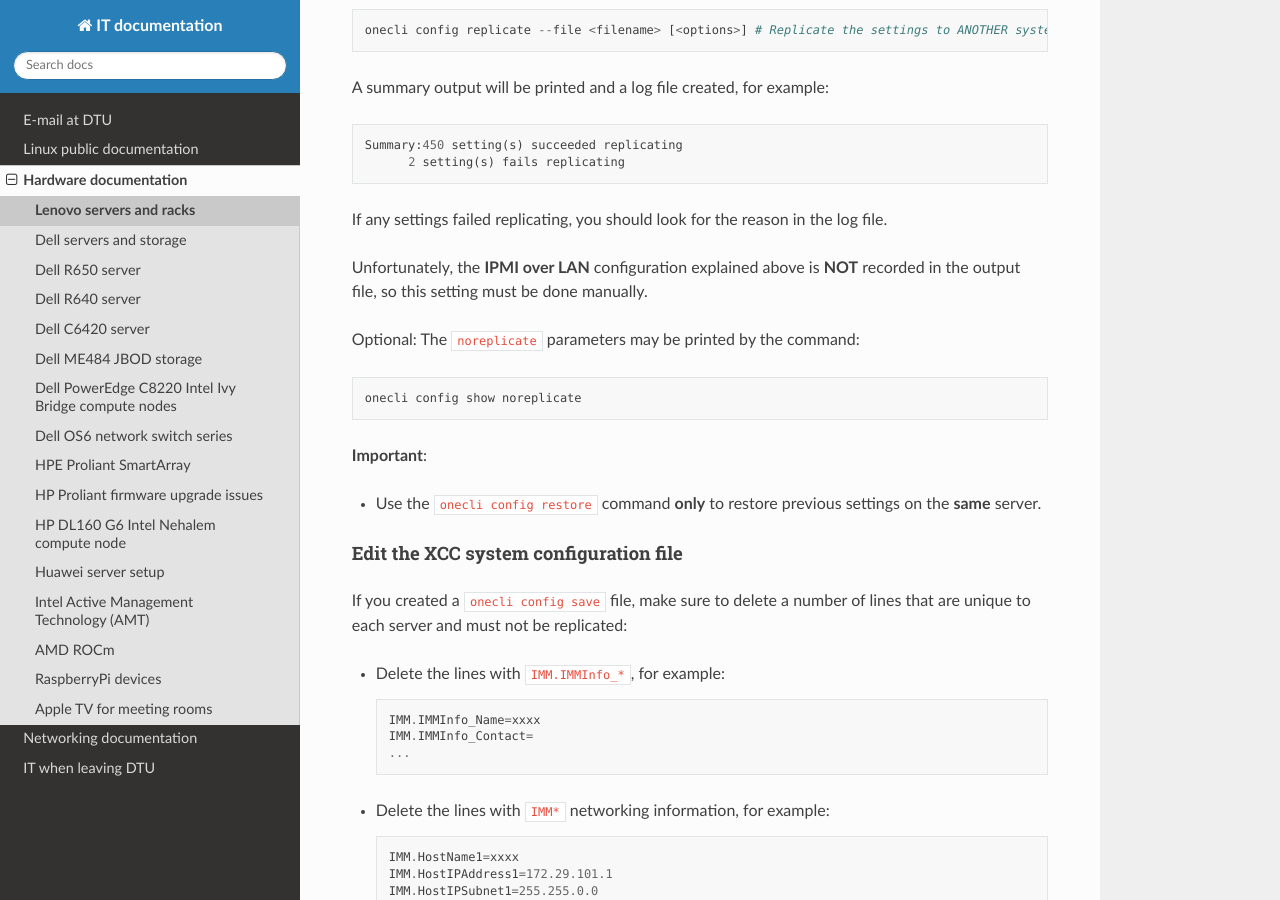
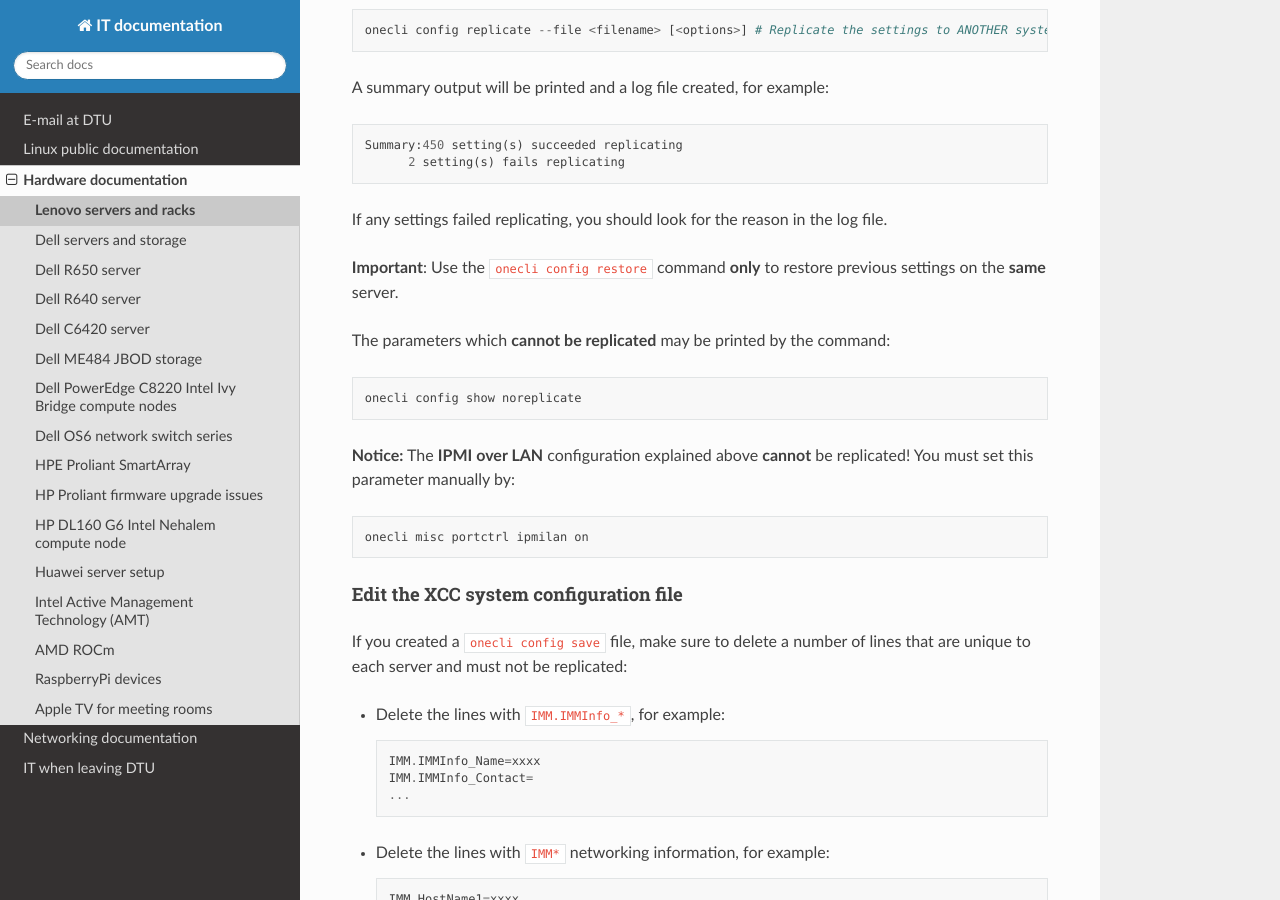
Before and after one commit to OleHolmNielsen/ITwiki, a Sphinx documentation site: the page built from docs/Lenovo_XClarity_BMC.rst, in a window 1280 px wide and 900 px high, scrolled down 4619 px. Built offline with Sphinx 7.4.7 and the Read the Docs theme 3.1.0, drawn with Linux system fonts in a browser that asks for light colours.

Commit message:
Parameters which cannot be replicated

```diff
--- a/docs/Lenovo_XClarity_BMC.rst
+++ b/docs/Lenovo_XClarity_BMC.rst
@@ -198,16 +198,16 @@ A summary output will be printed and a log file created, for example::
 
 If any settings failed replicating, you should look for the reason in the log file.
 
-Unfortunately, the **IPMI over LAN** configuration explained above is **NOT** recorded in the output file,
-so this setting must be done manually.
+**Important**: Use the ``onecli config restore`` command **only** to restore previous settings on the **same** server.
 
-Optional: The ``noreplicate`` parameters may be printed by the command::
+The parameters which **cannot be replicated** may be printed by the command::
 
   onecli config show noreplicate
 
-**Important**:
+**Notice:** The **IPMI over LAN** configuration explained above **cannot** be replicated!
+You must set this parameter manually by::
 
-* Use the ``onecli config restore`` command **only** to restore previous settings on the **same** server.
+  onecli misc portctrl ipmilan on
 
 Edit the XCC system configuration file
 .......................................
```
